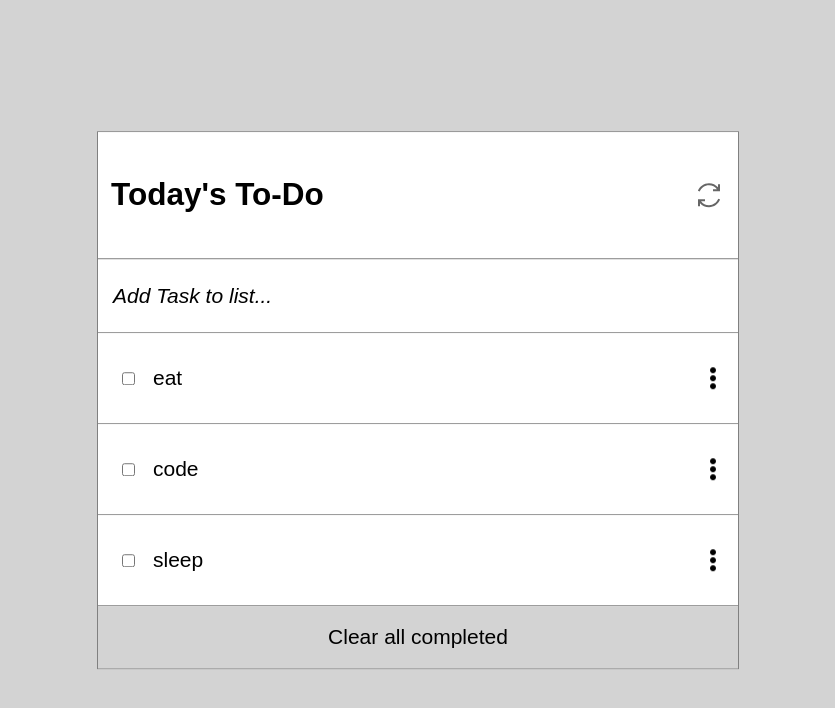
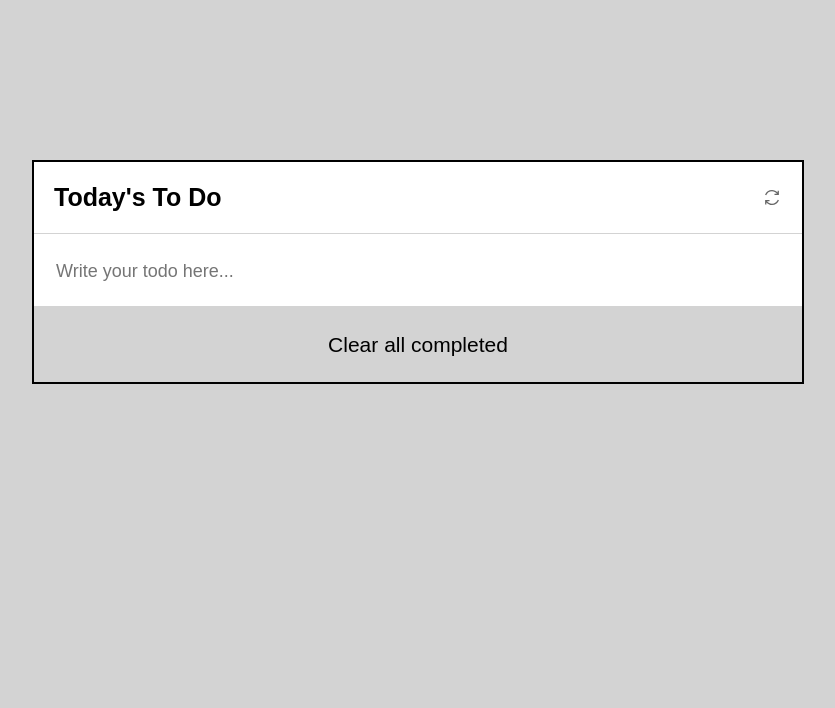
Before and after one commit to collinsmezie/To-Do-List, a website built with webpack: page src/index.html in a window 1280 px wide. Shown: the whole page, without its empty margins (222-1057 px from the left). Built offline with nearby package versions, Linux system fonts and the light colour scheme.

Commit message:
implemented To-Do list functions

```diff
--- a/package.json
+++ b/package.json
@@ -26,7 +26,7 @@
     "eslint": "^7.32.0",
     "eslint-config-airbnb-base": "^14.2.1",
     "eslint-plugin-import": "^2.25.4",
-    "hint": "^6.1.10",
+    "hint": "^6.1.11",
     "html-webpack-plugin": "^5.5.0",
     "style-loader": "^3.3.1",
     "stylelint": "^13.13.1",
--- a/src/index.html
+++ b/src/index.html
@@ -1,21 +1,34 @@
 <!DOCTYPE html>
 <html lang="en">
 <head>
-    <meta charset="UTF-8">
-    <meta name="viewport" content="width=device-width, initial-scale=1.0">
-    <title>Wbpack Exercise</title>
-    <!-- <link rel="stylesheet" href="style.css"> -->
+<meta charset="UTF-8">
+<meta name="viewport" content="width=device-width, initial-scale=1.0">
+<link rel="stylesheet" href="https://use.fontawesome.com/releases/v5.8.1/css/all.css"
+integrity="sha384-50oBUHEmvpQ+1lW4y57PTFmhCaXp0ML5d60M1M7uH2+nqUivzIebhndOJK28anvf" crossorigin="anonymous">
+<title>To Do List</title>
 </head>
 <body>
-    <div class="container">
-        <div class="headline bg">
-            <h2>Today's To-Do</h2>
-        </div>
-        <div class="input bg"><p class="align">Add Task to list...</p></div>
 
-        <div class="dynamic-list"></div>
+<div class="container">
 
-        <div class="clear">Clear all completed</div>
-        </div>
+<div class="headline">
+<h1>Today's To Do</h1>
+</div>
+
+<div class="input-field">
+<form class="main-form">
+<input class="field-input" placeholder="Write your todo here..." type="text">
+</form>
+</div>
+
+<div class="dynamic-list">
+
+</div>
+
+<div class="clear">
+<p>Clear all completed</p>
+</div>
+
+</div>
 </body>
 </html>
--- a/src/index.js
+++ b/src/index.js
@@ -1,35 +1,69 @@
 import './style.css';
-import Icon1 from './kebab.png';
-import Icon2 from './refresh.svg';
+import Icon1 from './refresh.svg';
+import setLocalStorage from './modules/setLocalStorage.js';
+import handleToDo from './modules/handleToDo.js';
 
-const tasks = [
-  { description: 'eat', completed: true, index: 0 },
-  { description: 'code', completed: true, index: 1 },
-  { description: 'sleep', completed: false, index: 2 },
-];
+const dynamicDivision = document.querySelector('.dynamic-list');
+const mainForm = document.querySelector('.main-form');
+const mainInput = document.querySelector('.field-input');
+let taskArr = [];
 
-const headline = document.querySelector('.headline');
-const refreshIcon = new Image();
-refreshIcon.src = Icon2;
-refreshIcon.className = 'refresh-image';
-headline.appendChild(refreshIcon);
-function CreateList(tasks) {
-  for (let i = 0; i < tasks.length; i += 1) {
-    const list = document.querySelector('.dynamic-list');
-    const element = document.createElement('div');
-    element.className = 'bg task';
-    const { description } = tasks[i];
-    element.innerHTML = description;
-    const menu = new Image();
-    menu.src = Icon1;
-    menu.className = 'menu-image';
-    const checkbox = document.createElement('input');
-    checkbox.type = 'checkbox';
-    checkbox.className = 'checkBox';
+document.addEventListener('DOMContentLoaded', () => {
+  mainForm.addEventListener('submit', (e) => {
+    e.preventDefault();
+    const textValue = mainInput.value;
+    const itemObj = {
+      ID: taskArr.length + 1,
+      Description: textValue,
+      Completed: false,
+    };
+    taskArr.push(itemObj);
+    setLocalStorage(taskArr);
+    // display todos in realtime
+    /* eslint-disable no-use-before-define */
+    getList(taskArr);
+    /* eslint-enable */
+    mainForm.reset();
+  });
+  /* eslint-disable no-use-before-define */
+  getLocalStorage();
+  /* eslint-enable */
+});
 
-    element.appendChild(checkbox);
-    element.appendChild(menu);
-    list.appendChild(element);
+// get items from local storage
+const getLocalStorage = () => {
+  const todoStorage = localStorage.getItem('Todos');
+  if (todoStorage === null) {
+    taskArr = [];
+  } else {
+    taskArr = JSON.parse(todoStorage);
+  }
+  /* eslint-disable no-use-before-define */
+  getList(taskArr);
+  /* eslint-enable */
+};
+
+function getList(myToDos) {
+  dynamicDivision.innerHTML = '';
+  if (myToDos.length > 0) {
+    myToDos.forEach((todo) => {
+      dynamicDivision.insertAdjacentHTML('beforeend', `<div class = "inner-main-container todo">
+  <div class="section-1" data-time="${todo.ID}">
+  <input type="checkbox" class="check-box">
+  <label class="label" contenteditable="true">${todo.Description}</label>
+
+  </div>
+  <div class="section-2">
+  <span class="fa fa-trash trash-image remove-btn"></span>
+  </div>
+  </div>`);
+      handleToDo(todo, taskArr);
+    });
   }
 }
-CreateList(tasks);
+
+const refreshImage = new Image();
+refreshImage.src = Icon1;
+const headlineSection = document.querySelector('.headline');
+headlineSection.appendChild(refreshImage);
+refreshImage.className = 'refresh-image';
--- /dev/null
+++ b/src/modules/handleToDo.js
@@ -0,0 +1,36 @@
+import setLocalStorage from './setLocalStorage.js';
+
+const todoContainer = document.querySelector('.dynamic-list');
+
+const handleToDo = (todo, todoItems) => {
+  const items = document.querySelectorAll('.todo');
+  items.forEach((item) => {
+    const idInNum = Number(item.querySelector('.section-1').getAttribute('data-time'));
+    if (idInNum === todo.ID) {
+      // mark complete
+
+      // delete todo
+      item.querySelector('.remove-btn').addEventListener('click', (e) => {
+        e.preventDefault();
+        todoContainer.removeChild(item);
+        const removeIndex = todoItems.indexOf(todo);
+        todoItems.splice(removeIndex, 1);
+        for (let i = 0; i < todoItems.length; i += 1) {
+          todoItems[i].ID = todoItems.indexOf(todoItems[i]) + 1;
+        }
+        setLocalStorage(todoItems);
+      });
+
+      // update todo
+      item.querySelector('.label').addEventListener('blur', () => {
+        const itemIndex = todoItems.indexOf(todo);
+        const currentItem = todoItems[itemIndex];
+        currentItem.Description = item.textContent;
+        todoItems.splice(itemIndex, 1, currentItem);
+        setLocalStorage(todoItems);
+      });
+    }
+  });
+};
+
+export default handleToDo;
--- /dev/null
+++ b/src/modules/setLocalStorage.js
@@ -0,0 +1,5 @@
+const setLocalStorage = (todoItems) => {
+  localStorage.setItem('Todos', JSON.stringify(todoItems));
+};
+
+export default setLocalStorage;
--- a/src/style.css
+++ b/src/style.css
@@ -2,66 +2,83 @@ body {
   margin: 0;
   padding: 0;
   font: 21px/1.5 Arial, sans-serif;
-  background: lightgray;
-}
-
-.bg {
-  background: white;
-  border-bottom: 1px solid gray;
+  background-color: lightgray;
 }
 
 .container {
-  position: absolute;
-  left: 50%;
-  top: 50%;
-  transform: translate(-50%, -50%);
-  width: 50%;
-  border: 1px solid gray;
-  background: white;
+  width: 60%;
+  margin: auto;
+  margin-top: 20vh;
+  border: 2px solid black;
+  background-color: #fff;
+}
+
+
+h1 {
+  font-size: 25px;
+  padding-left: 20px;
 }
 
 .headline {
   display: flex;
-  flex-direction: row;
   justify-content: space-between;
-  align-items: center;
-  padding: 13px;
-}
-
-.input {
-  font-style: italic;
-}
-
-.task {
-  display: grid;
-  grid-template-areas: 'left center right';
-  grid-template-columns: 20px 7fr 20px;
-  grid-template-rows: 50px;
-  grid-gap: 5px;
-  background: white;
-  padding: 20px;
-  align-items: center;
-  gap: 15px;
+  background-color: #fff;
+  border-bottom: 1px solid lightgray;
 }
 
 .clear {
-  background-color: lightgray;
+  background: lightgray;
   text-align: center;
-  padding: 15px;
+  padding: 1px;
 }
 
-#p {
-  border: 2px solid white;
+.input-field {
+  border-bottom: 1px solid lightgray;
+  display: flex;
+  justify-content: space-between;
+  padding: 20px;
 }
 
-.align {
-  margin-left: 15px;
+.field-input {
+  color: grey;
+  width: 80%;
+  height: 100%;
+  border: 0 solid;
+  outline: none;
+  font-size: 18px;
 }
 
-.checkBox {
-  grid-area: left;
+.refresh-image {
+  padding-right: 20px;
+  width: 20px;
+  height: auto;
 }
 
-.menu-image {
-  grid-area: right;
+.trash-image {
+  width: 20px;
+  height: auto;
+  margin-top: 15px;
+  cursor: pointer;
 }
+
+.inner-main-container {
+  display: flex;
+  justify-content: space-between;
+  padding: 10px 20px 0 20px;
+  min-height: 60px;
+  border-bottom: 1px solid lightgray;
+}
+
+.section-1 {
+  display: flex;
+  gap: 27px;
+}
+
+.label {
+  margin-top: 8px;
+}
+
+input[type=checkbox] {
+  transform: scale(1.5);
+  margin-top: 18px;
+}
```
Also changed, not shown: 1 other file.
